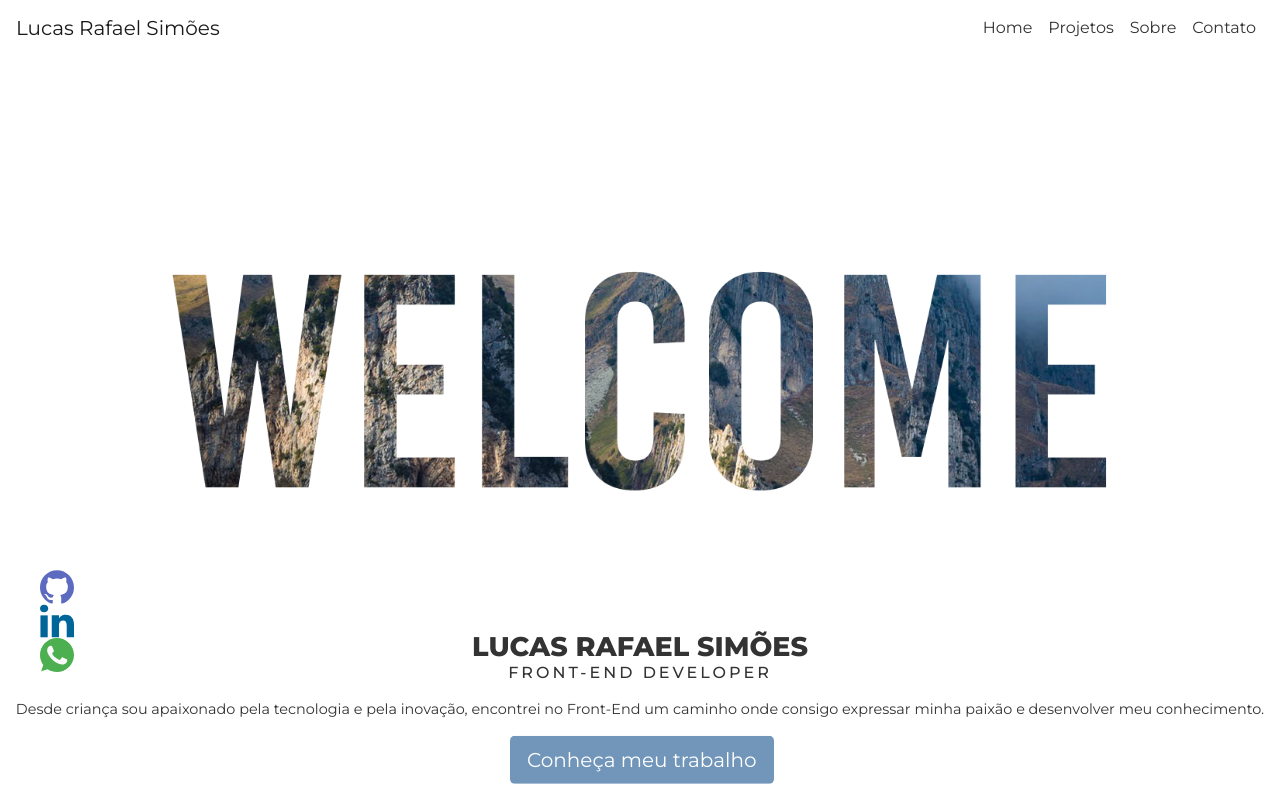
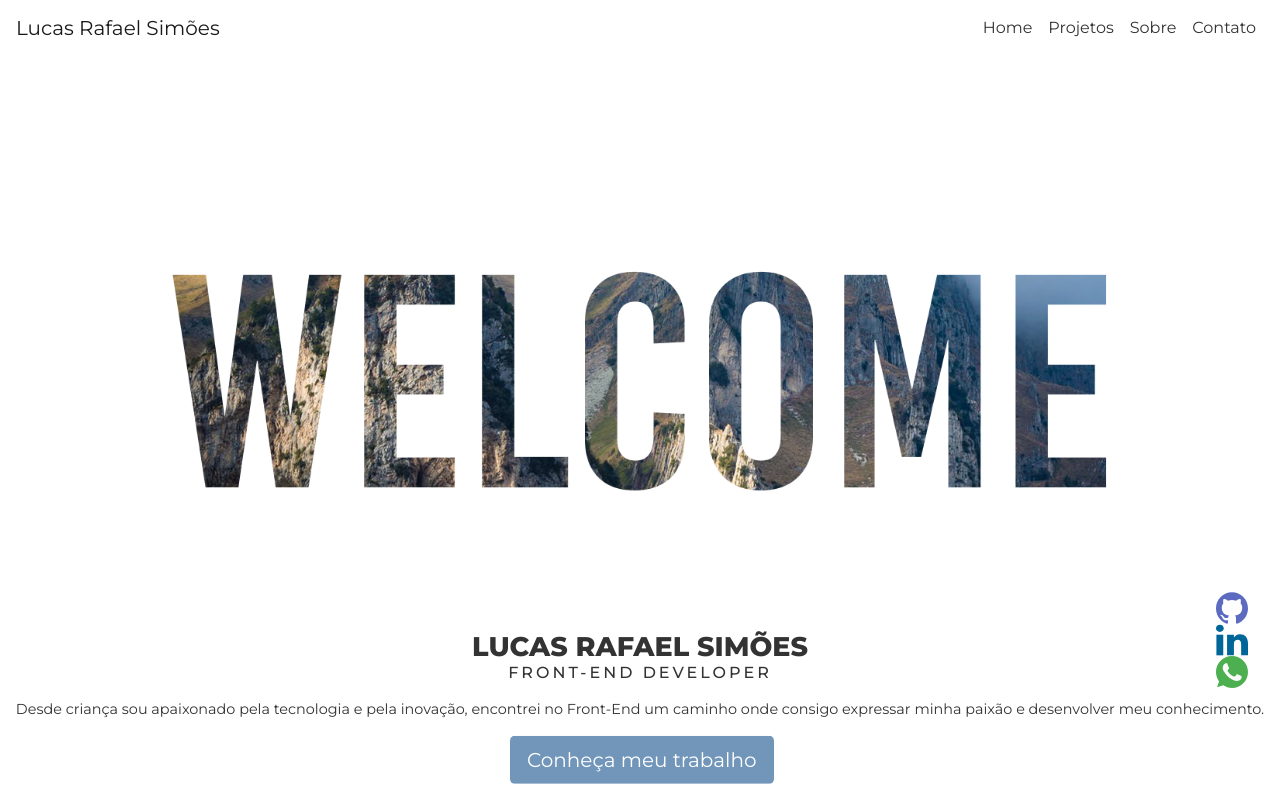
Before and after one commit to luckrafael/portifolio, a plain HTML site: page index.html in a window 1280 px wide. Drawn offline with nearby package versions, Linux system fonts and the light colour scheme.

Commit message:
Redimensionando redes sociais

```diff
--- a/assets/css/style.css
+++ b/assets/css/style.css
@@ -334,10 +334,25 @@ Dark-mode
 .rodape-hp {
   position: absolute;
   bottom: 7rem;
+  right: 2rem;
+  z-index: 100;
+  width: auto;
+  height: auto;
+  text-align: center;
+  border-radius: 0;
+
+}
+
+.social{
+  margin: 0;
+  padding-inline-start: 0;
+  list-style-type: none;
 
 }
 
 .logos {
-  display: grid;
-  width: 5%;
+  display: block;
+  vertical-align:middle;
+  width: 2rem;
+  overflow: hidden;
 }
```
